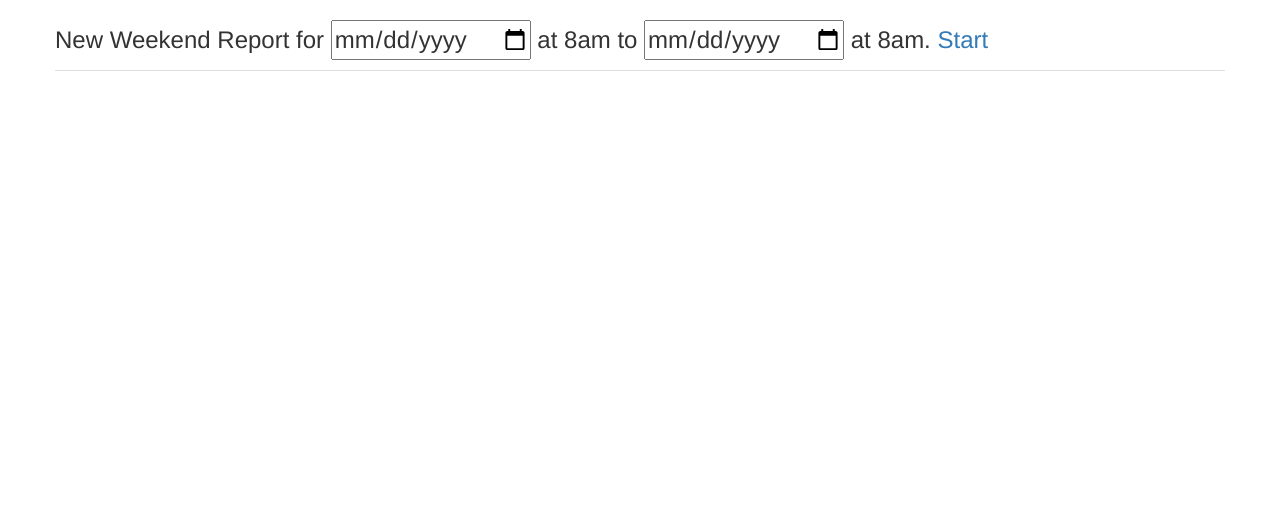
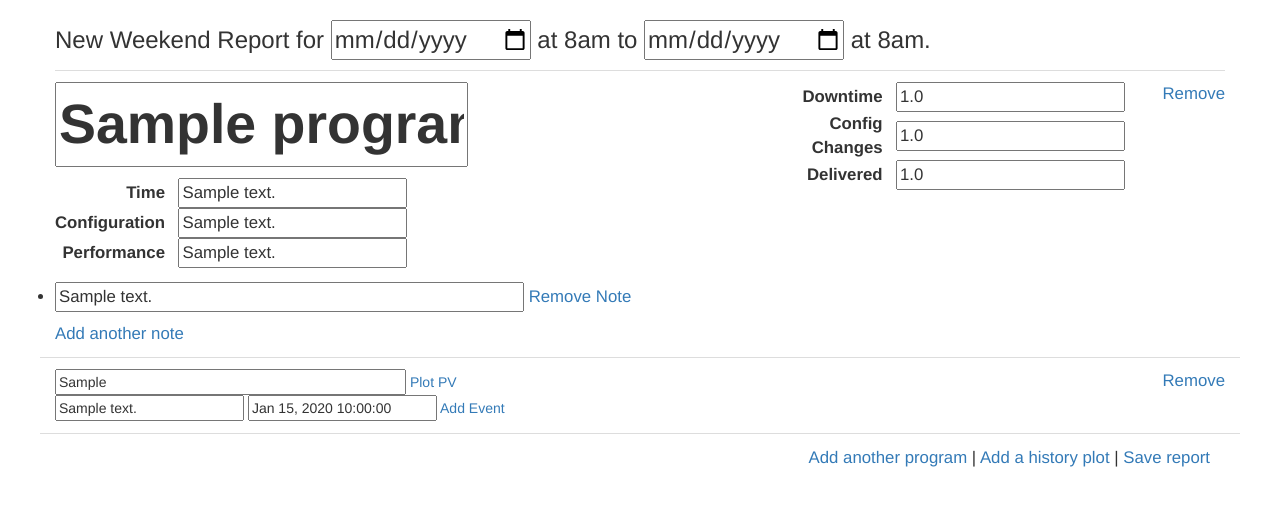
Before and after one commit to mattgibbs/weekend_report, a Flask app: page /reports/1/edit/ in a window 1280 px wide. Shown: the top 506 px of the page. Run offline with Flask 2, Linux system fonts and the light colour scheme; tables that the repository leaves empty hold one stand-in row (values such as "Sample post"); some libraries are stand-ins or nearby versions.

Commit message:
Form js rewrite WIP

```diff
--- /dev/null
+++ b/app/static/report-form.js
@@ -0,0 +1,282 @@
+"use strict";
+var Report = function() {
+  this.programs = {};
+  this.history_plots = {};
+};
+
+Report.prototype.items = function() {
+  var allItems = [].concat(this.allPrograms()).concat(this.allPlots());
+  allItems.sort(function(a,b) {
+    return a.displayOrder - b.displayOrder;
+  });
+}
+
+Report.prototype.allPrograms = function() {
+  var allPrograms = [];
+  for (var key in this.programs) {
+    if (this.programs.hasOwnProperty(key)) {
+      allPrograms.push(this.programs[key]);
+    }
+  }
+  return allPrograms;
+}
+
+Report.prototype.allPlots = function() {
+  var allPlots = [];
+  for (var key in this.history_plots) {
+    if (this.history_plots.hasOwnProperty(key)) {
+      allPlots.push(this.history_plots[key]);
+    }
+  }
+  return allPlots;
+}
+
+Report.prototype.setStartDate = function(startDate) {
+  this.startDate = startDate;
+};
+
+Report.prototype.setEndDate = function(endDate) {
+  this.endDate = endDate;
+};
+
+Report.prototype.addNewProgram = function() {
+  var blankProgElem = $('div#blank-program > div.program-row');
+  var newProgElem = blankProgElem.clone();
+  var newProg = new Program(newProgElem);
+  newProg.setid('new' + Date.now());
+  this.programs[newProg.id] = newProg;
+  $(newProgElem).appendTo('div#report_items');
+  console.log(this)
+};
+
+Report.prototype.removeProgram = function(progid) {
+  $(this.programs[progid].element).remove();
+  delete this.programs[progid];
+}
+
+Report.prototype.addHistoryPlot = function(plot) {
+  this.history_plots.push(plot);
+};
+
+Report.prototype.removeHistoryPlot = function(plotid) {
+  $(this.history_plots[plotid].element).remove();
+  delete this.history_plots[plotid];
+}
+
+Report.prototype.readFromElement = function(elem) {
+  var report = this;
+  $(elem).find('div#report_items').children().each(function(i, report_item) {
+    if ($(report_item).hasClass('program-row')) {
+      var program_to_add = new Program(report_item);
+      program_to_add.readFromElement();
+      if (program_to_add.id) {
+        report.programs[program_to_add.id] = program_to_add;
+      }
+
+    } else if ($(report_item).hasClass('history-row')) {
+      var history_plot_to_add = new HistoryPlot(report_item);
+      history_plot_to_add.readFromElement();
+      if (history_plot_to_add.id) {
+        report.history_plots[history_plot_to_add.id] = history_plot_to_add;
+      }
+    }
+  });
+  var startDateParts = $(elem).find('input#start').val().split("/");
+  this.startDate = new Date(startDateParts[2], (startDateParts[0] - 1), startDateParts[1],8);
+  var endDateParts = $(elem).find('input#end').val().split("/");
+  this.endDate = new Date(endDateParts[2], (endDateParts[0] - 1), endDateParts[1],8);
+};
+
+var Program = function(elem) {
+  this.id = null;
+  this.name = null;
+  this.time_note = null;
+  this.config_note = null;
+  this.performance_note = null;
+  this.notes = [];
+  this.downtimeData = null;
+  this.displayOrder = null;
+  this.element = elem;
+};
+
+Program.prototype.readFromElement = function() {
+  var elem = this.element;
+  var prog = this;
+  this.id = $(elem).data("prog-id");
+  this.name = $(elem).find('input.name').val();
+  this.time_note = $(elem).find('input.time_note').val();
+  this.config_note = $(elem).find('input.config_note').val();
+  this.performance_note = $(elem).find('input.performance_note').val();
+  this.displayOrder = parseInt($(elem).find('input.ordering-number').val(), 10);
+  $(elem).find('li.other_note').each(function(i, note) {
+    var note_to_add = new Note(this);
+    note_to_add.readFromElement();
+    if (note_to_add.id) {
+      note_to_add.programid = prog.id;
+      prog.notes.push(note_to_add);
+    }
+  });
+  var downtime = new DowntimeData($(elem).find('div.downtime-inputs'));
+  downtime.readFromElement();
+  this.downtimeData = downtime;
+};
+
+Program.prototype.setid = function(newid) {
+  this.id = newid;
+  $(this.element).attr('data-prog-id', newid);
+  $(this.element).find('input').each(function(index) {
+    var oldname = $(this).attr("name");
+    if (oldname === "program") {
+      $(this).attr("value", newid);
+    } else if (oldname === "program-order-") {
+      $(this).attr("name", oldname + newid).val(this.displayOrder);
+    } else {
+      $(this).attr("name", oldname + newid);
+    }
+  });
+};
+
+Program.prototype.setDowntimeData = function(data) {
+  this.downtimeData = data;
+};
+
+Program.prototype.addNewNote = function() {
+  var note_list = $(this.element).find('ul.notes-list');
+  var new_note_element = note_list.children().last().clone();
+  var newNote = new Note(new_note_element);
+  newNote.programid = this.id;
+  newNote.setid('new' + Date.now());
+  newNote.setText('');
+  this.notes.push(newNote);
+  $(new_note_element).appendTo(note_list);
+};
+
+var Note = function(elem) {
+  this.id = null;
+  this.programid = null;
+  this.text = null;
+  this.element = elem;
+};
+
+Note.prototype.setText = function(text) {
+  this.text = text;
+  $(this.element).find('input.other_note').val(this.text);
+};
+
+Note.prototype.setid = function(newid) {
+  this.id = newid;
+  $(this.element).find('input.note_id').val(this.id);
+  $(this.element).find('input.other_note').attr("name", "program[" + this.programid + "]note[" + this.id + "]-text");
+};
+
+Note.prototype.readFromElement = function() {
+  var elem = this.element;
+  this.id = $(elem).find('input.note_id').val();
+  this.text = $(elem).find('input.other_note').val();
+};
+
+var HistoryPlot = function(elem) {
+  this.id = null;
+  this.pv = null;
+  this.events = [];
+  this.displayOrder = null;
+  this.element = elem
+};
+
+HistoryPlot.prototype.readFromElement = function(elem) {
+  var elem = this.element;
+  var plot = this;
+  this.id = $(elem).data("plot-id");
+  this.pv = $(elem).find('input.pv').val();
+  this.displayOrder = parseInt($(elem).find('input.ordering-number').val(), 10);
+  $(elem).find('div.add-event').each(function(i, event) {
+    var newEvent = new HistoryEvent(event);
+    newEvent.readFromElement();
+    if (newEvent.id) {
+      plot.events.push(newEvent);
+    }
+  });
+};
+
+HistoryPlot.prototype.setPV = function(pv) {
+  this.pv = pv;
+};
+
+var HistoryEvent = function(elem) {
+  this.id = null;
+  this.text = null;
+  this.timestamp = null;
+  this.element = elem;
+};
+
+HistoryEvent.prototype.setText = function(text) {
+  this.text = text;
+};
+
+HistoryEvent.prototype.setTimestamp = function(timestamp) {
+  this.timestamp = timestamp;
+};
+
+HistoryEvent.prototype.readFromElement = function() {
+  var elem = this.element;
+  this.id = $(elem).find('input.event-num').val();
+  this.text = $(elem).find('input.event-text').val();
+  this.timestamp = Date.parse($(elem).find('input.event-timestamp').val());
+};
+
+var DowntimeData = function(elem) {
+  this.downtime = 0.0;
+  this.configChanges = 0.0;
+  this.delivered = 0.0;
+  this.element = elem;
+};
+
+DowntimeData.prototype.setDowntime = function(downtime) {
+  this.downtime = downtime;
+};
+
+DowntimeData.prototype.setConfigChanges = function(configChanges) {
+  this.configChanges = configChanges;
+};
+
+DowntimeData.prototype.setDelivered = function(delivered) {
+  this.delivered = delivered;
+};
+
+DowntimeData.prototype.readFromElement = function() {
+  var elem = this.element;
+  this.downtime = parseFloat($(elem).find('input.downtime').val());
+  this.configChanges = parseFloat($(elem).find('input.config_changes').val());
+  this.delivered = parseFloat($(elem).find('input.delivered').val());
+};
+
+$( window ).load(function() {
+  var report = new Report();
+  report.readFromElement('form#report');
+  console.log(report);
+
+  $('a#add-program').on('click', function () {
+    report.addNewProgram();
+    return false;
+  });
+
+  $('div#report_items').on('click', 'a.remove-program', function() {
+    var progid = $(this).parent().parent().data('prog-id');
+    report.removeProgram(progid);
+    return false;
+  });
+
+  $('div#report_items').on('click', 'a.remove-plot', function() {
+    var plotid = $(this).parent().parent().data('plot-id');
+    report.removeHistoryPlot(plotid);
+    return false;
+  });
+
+  $('div#report_items').on('click', 'a.add-note', function() {
+    console.log("AAA");
+    var progid = $(this).parent().parent().data('prog-id');
+    report.programs[progid].addNewNote();
+    return false;
+  });
+
+});
--- a/app/static/report.css
+++ b/app/static/report.css
@@ -75,3 +75,12 @@ a.remove-program {
   float: right;
   font-size: 1.2em;
 }
+
+a.remove-plot {
+  float: right;
+  font-size: 1.2em;
+}
+
+input.other_note {
+  width: 70%;
+}
--- /dev/null
+++ b/app/templates/history_plot_form.html
@@ -0,0 +1,54 @@
+<div class="history-row row" data-plot-id="{{ report_item.id }}">
+  <input class="plot-number" type="hidden" name="history_plot" value="{{ report_item.id }}">
+  <input class="ordering-number" type="hidden" name="plot-order-" value="{{ report_item.display_order }}">
+  <div class="col-sm-11">
+    <input class="pv" name="pv-" placeholder="Enter a PV" size="40" value="{{ report_item.pv }}"> <a class="plot-pv" href="#">Plot PV</a>
+    {% if report_item.events.count() > 0 %}
+      {% for event in report_item.events %}
+        <div class="add-event">
+            <input class="event-num" type="hidden" name="plot[]event" value=" {{ event.id }}">
+            <input class="event-text" name="plot[]event[]-text" placeholder="Event Text" value="{{ event.text }}">
+            <input class="event-timestamp" name="plot[]event[]-timestamp" placeholder="Feb 22, 2015 13:30:00" value="{{ event.timestamp.strftime('%b %d, %Y %H:%M:%S')}}">
+          <a class="add-event" href="#">Add Event</a>
+        </div>
+      {% endfor %}
+    {% else %}
+      <div class="add-event">
+        <input class="event-num" type="hidden" name="plot[]event" value="">
+        <input class="event-text" name="plot[]event[]-text" placeholder="Event Text">
+        <input class="event-timestamp" name="plot[]event[]-timestamp" placeholder="Feb 22, 2015 13:30:00">
+        <a class="add-event" href="#">Add Event</a>
+      </div>
+    {% endif %}
+  </div>
+  <div class="col-sm-1">
+    <a href="#" class="remove-plot">Remove</a>
+  </div>
+  <div class="col-sm-12">
+    <div class="history-plot mg-main-area-solid" id="history-{{ report_item.id }}">
+      <script type="text/javascript">
+      d3.json('http://lcls-archapp.slac.stanford.edu/retrieval/data/getData.json?pv=mean_360({{ report_item.pv }})&from={{ report_item.report.start.isoformat() }}.000Z&to={{report_item.report.end.isoformat()}}.000Z', function(data) {
+        var time_series = data[0].data.map(function(item) {
+          return {"date": new Date(item.secs * 1000), "val": item.val};
+        });
+        MG.data_graphic({
+          title: "{{ report_item.pv }}",
+          data: time_series,
+          markers: [{% for event in report_item.events %}
+            {'date': new Date('{{ event.utc_iso_string() }}'), 'label': '{{ event.text }}'},
+                    {% endfor %}],
+          width: 800,
+          full_width: true,
+          height: 260,
+          target: '#history-{{ report_item.id }}',
+          x_accessor: 'date',
+          y_accessor: 'val',
+          min_x: time_series[0].date,
+          min_y: 0,
+          area: true
+        });
+      });
+      </script>
+    </div>
+  </div>
+</div>
--- /dev/null
+++ b/app/templates/program_form.html
@@ -0,0 +1,62 @@
+<div class="program-row row" {% if report_item %}data-prog-id="{{ report_item.id }}"{% endif %}>
+  <input class="program-id" type="hidden" name="program" value="{{ report_item.id if report_item else '' }}">
+  <input class="ordering-number" type="hidden" name="program-order-{{ report_item.id  if report_item else ''}}" value="{{ report_item.display_order }}">
+  <div class="program-notes col-sm-7">
+    <span class="program-name"><input class="name" name="name-{{ report_item.id  if report_item else ''}}" placeholder="Name" size="10" value="{{ report_item.name  if report_item else ''}}"></span>
+    <table>
+      <tr>
+        <th>Time</th>
+        <td><input class="time_note" name="time_note-{{ report_item.id  if report_item else ''}}" value="{{ report_item.time_note  if report_item else ''}}"></td>
+      </tr>
+      <tr>
+        <th>Configuration</th>
+        <td><input class="config_note" name="config_note-{{ report_item.id  if report_item else ''}}" value="{{ report_item.config_note  if report_item else ''}}"></td>
+      </tr>
+      <tr>
+        <th>Performance</th>
+        <td><input class="performance_note" name="performance_note-{{ report_item.id  if report_item else ''}}" value="{{ report_item.performance_note  if report_item else ''}}"></td>
+      </tr>
+    </table>
+    <ul class="notes-list">
+      {% if report_item and report_item.other_notes.count() > 0 %}
+        {% for note in report_item.other_notes %}
+          <li class="other_note">
+            <input class="note_id" type="hidden" name="note" value="{{ note.id }}">
+            <input class="other_note" name="program[{{ report_item.id }}]note[{{ note.id }}]-text" placeholder="Note" size="80" value="{{ note.text }}">
+            <a href="#" class="remove-note">Remove Note</a>
+          </li>
+        {% endfor %}
+      {% else %}
+        <li>
+          <input class="note_id" type="hidden" name="note" value="new">
+          <input class="other_note" name="program[{{ report_item.id  if report_item else ''}}]note[]-text" placeholder="Note" size="80">
+        </li>
+      {% endif %}
+    </ul>
+    <a href="#" class="add-note">Add another note</a>
+  </div>
+  <div class="downtime-inputs col-sm-4">
+    <table>
+      <tr>
+        <th>Downtime</th>
+        <td><input class="downtime" name="downtime-{{ report_item.id if report_item else ''}}" placeholder="0.0" value="{{ report_item.downtime_data.downtime  if report_item else ''}}"></td>
+      </tr>
+      <tr>
+        <th>Config Changes</th>
+        <td><input class="config_changes" name="config_changes-{{ report_item.id  if report_item else ''}}" placeholder="0.0" value="{{ report_item.downtime_data.config_changes if report_item else ''}}"></td>
+      </tr>
+      <tr>
+        <th>Delivered</th>
+        <td><input class="delivered" name="delivered-{{ report_item.id if report_item else ''}}" placeholder="0.0" value="{{ report_item.downtime_data.delivered if report_item else ''}}"></td>
+      </tr>
+    </table>
+    <span class="import-downtime" style="display: none;">Import time data from daily reports for program:
+      <select class="imported-programs">
+        <option value="">(none)</option>
+      </select>
+    </span>
+  </div>
+  <div class="col-sm-1">
+    <a href="#" class="remove-program">Remove</a>
+  </div>
+</div>
--- a/app/templates/report_form.html
+++ b/app/templates/report_form.html
@@ -1,18 +1,28 @@
 {% extends "base.html" %}
 {% block content %}
-<script src="{{ url_for('static', filename='form.js') }}" charset="utf-8"></script>
+<script src="{{ url_for('static', filename='report-form.js') }}" charset="utf-8"></script>
 <form method="post" name="report" role="form" id="report" action="{{ url_for('create_report') }}">
   <div id="heading" class="row">
-    <h3>New Weekend Report for <input id="start" name="start" type="date" placeholder="mm/dd/yyyy" size="9"> at 8am to <input id="end" name="end" type="date" placeholder="mm/dd/yyyy" size="9"> at 8am. <a href="#" id="begin">Start</a></h3>
+    <h3>New Weekend Report for <input id="start" name="start" type="date" placeholder="mm/dd/yyyy" size="9" value="{{ report.start.strftime('%m/%d/%Y') if report.start else '' }}"> at 8am to <input id="end" name="end" type="date" placeholder="mm/dd/yyyy" size="9" value="{{ report.end.strftime('%m/%d/%Y') if report.end else '' }}"> at 8am.{% if not report %} <a href="#" id="begin">Start</a>{% endif %}</h3>
   </div>
-  <div id="program-list" class="row">
-
+  <div id="report_items" class="row">
+  {% if report %}
+    {% for report_item in report.report_items() %}
+    {% if report_item.__tablename__ == 'program' %}
+      {% include "program_form.html" %}
+    {% endif %}
+    {% if report_item.__tablename__ == 'history_plot' %}
+      {% include "history_plot_form.html" %}
+    {% endif %}
+    {% endfor %}
+  {% endif %}
   </div>
-  <div class="add row" style="display:none;">
+  <div class="add row" {% if not report %}style="display:none;"{% endif %}>
     <div class="col-sm-12" style="text-align: right;">
       <a id="add-program" href="#">Add another program</a> | <a id="add-history-plot" href="#">Add a history plot</a> | <a id="save-report" href="#">Save report</a>
     </div>
   </div>
+  <!-- Below are the blank templates for a program or history plot -->
   <div id="blank-program" style="display: none;">
     <div class="program-row row">
       <div class="program-notes col-sm-7">
```
